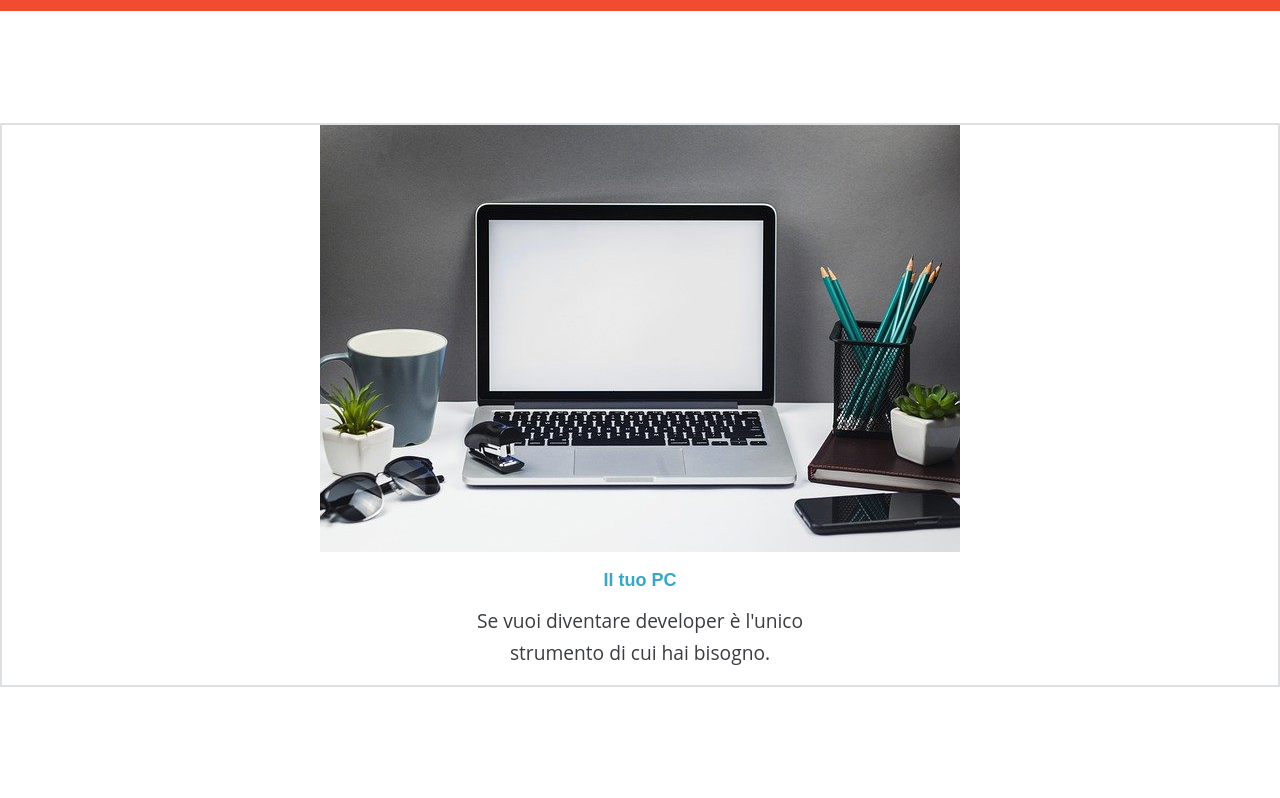
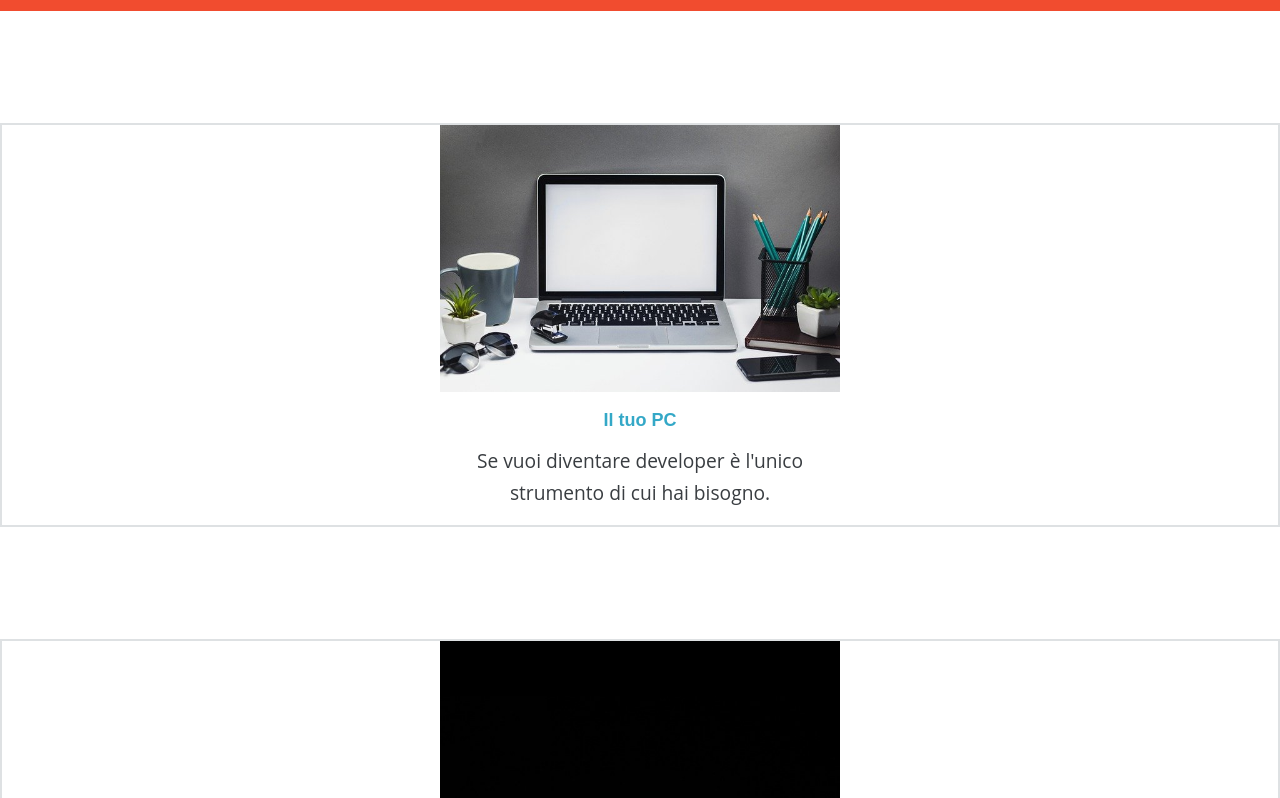
Before and after one commit to Aledigio96/U1-W1-esercitazione-settimanale, a plain HTML site: page Esercizio/index.html in a window 1280 px wide. Shown: the part 1980-2778 px from the top of the page. Drawn offline with Linux system fonts and the light colour scheme.

Commit message:
fix imgs

```diff
--- a/Esercizio/css/style.css
+++ b/Esercizio/css/style.css
@@ -32,8 +32,12 @@ h1 {
   font-family: "Montserrat", sans-serif;
   font-weight: bold;
 }
+
 p {
   padding-bottom: 1rem;
+}
+.schedeimg img {
+  max-width: 400px;
 }
 .headerh1 {
   color: #34a8c7;
```
